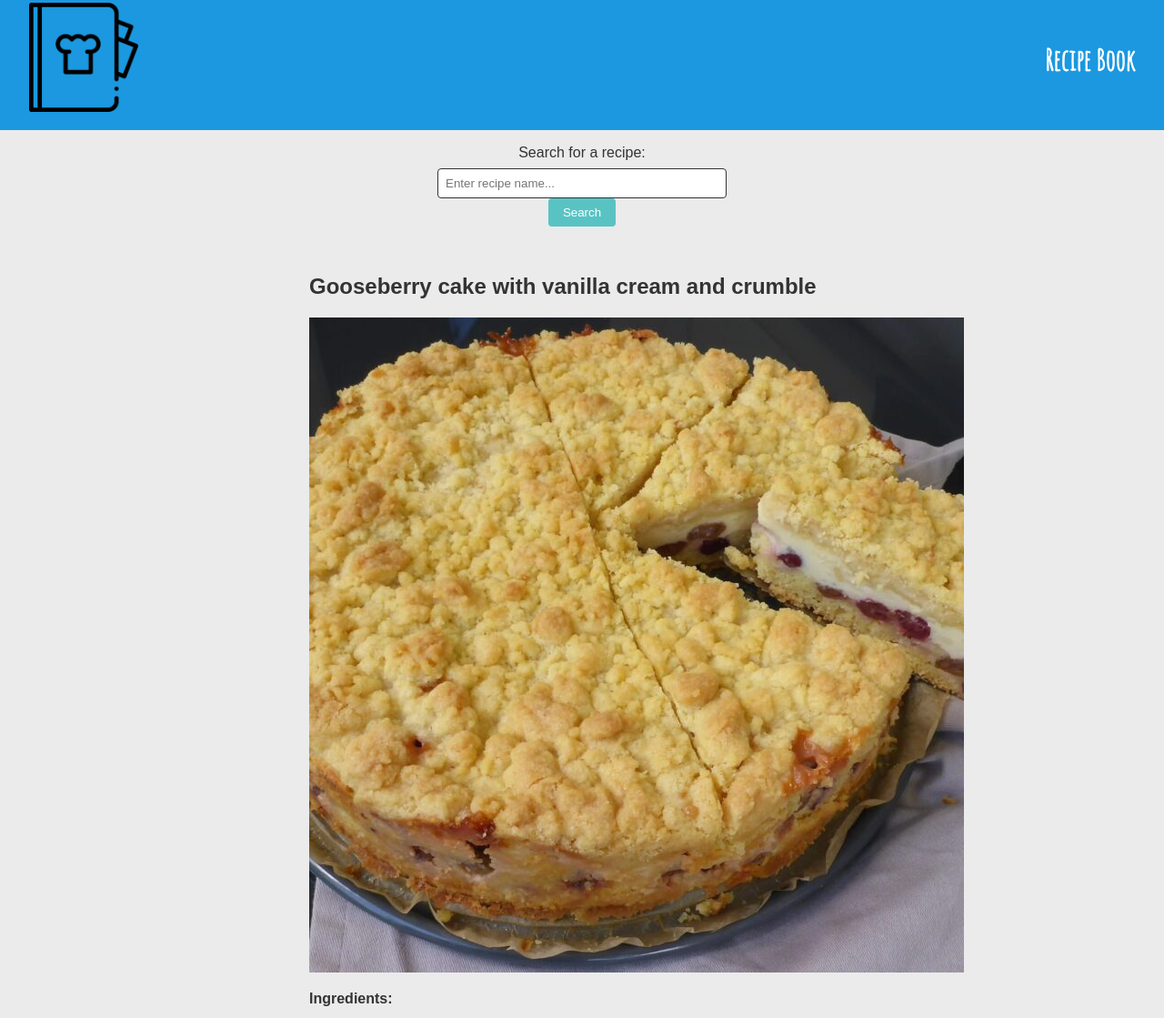
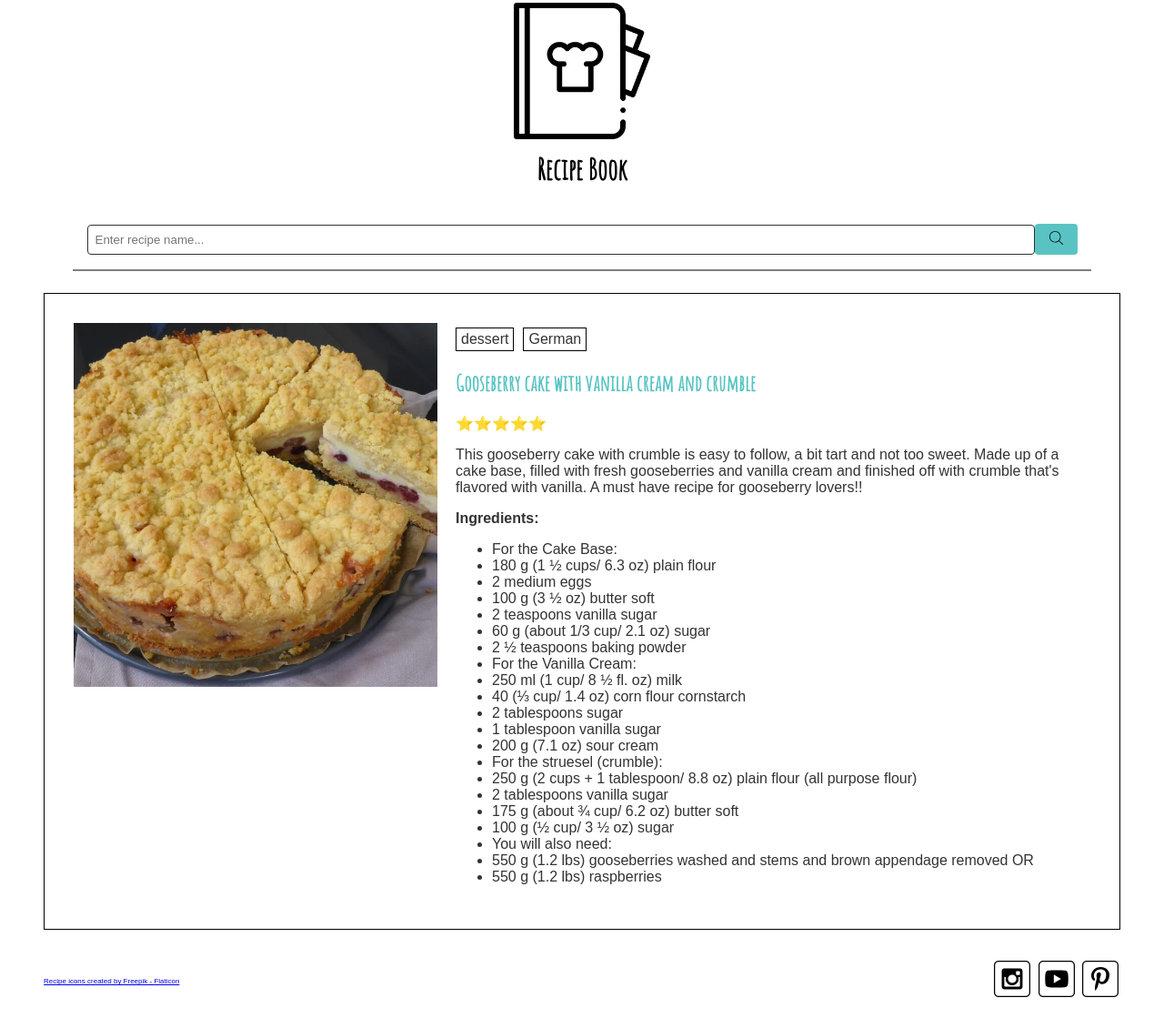
Before and after one commit to moludoyi1/wdd131, a plain HTML site: page recipes/index.html in a window 1280 px wide. Shown: the part 13-1132 px from the top of the page at 91% size. Drawn offline with Linux system fonts and the light colour scheme.

Commit message:
recipes done

```diff
--- a/recipes/index.html
+++ b/recipes/index.html
@@ -35,11 +35,13 @@
     <!-- Search Form Section -->
     <section class="search-section">
         <form action="#" method="GET" class="search-form">
-            <label for="search">Search for a recipe:</label>
-            <input type="text" id="search" name="search" placeholder="Enter recipe name..." required>
-            <button id="search-button" type="submit">Search</button>
+            <!-- <label for="search">Search for a recipe:</label> -->
+            <input type="text" id="search-input" name="search" placeholder="Enter recipe name..." required>
+            <button id="search-button" type="submit"><img src="images/search.svg" alt="search-icon"></button>
         </form>
     </section>
+
+    <hr>
 
     <!-- Recipe Section -->
     <main>
--- a/recipes/main.js
+++ b/recipes/main.js
@@ -16,17 +16,24 @@ function getRandomRecipe(recipes) {
 function generateRecipeHTML(recipe) {
     return `
         <section class="recipe">
+        <img src="${recipe.image}" alt="${recipe.name}">
+        <div class="recipes-informations">
+            <div class="tag-names">
+                ${recipe.tags.map(tag  => `<span class="tag">${tag}</span>`).join('')}
+            </div>
             <h2>${recipe.name}</h2>
-            <div class="recipe-details">
-                <img src="${recipe.image}" alt="${recipe.name}">
-                <p><strong>Ingredients:</strong></p>
-                <ul>
-                    ${recipe.recipeIngredient.map(ingredient => `<li>${ingredient}</li>`).join('')}
-                </ul>
-            </div>
-            <div class="tags">${generateTagsHTML(recipe.tags)}</div>
             <div class="rating" role="img" aria-label="Rating: ${recipe.rating} out of 5 stars">
                 ${generateRatingHTML(recipe.rating)}
+            </div>
+                <div class="recipe-details">
+                    <p class="description">${recipe.description}</p>
+                    <div class="ingredients">
+                        <p><strong>Ingredients:</strong></p>
+                        <ul>
+                            ${recipe.recipeIngredient.map(ingredient => `<li>${ingredient}</li>`).join('')}
+                        </ul>
+                    </div>
+                </div>
             </div>
         </section>
     `;
@@ -81,6 +88,7 @@ function filterRecipes(query) {
 // Event handler for the search button
 function searchHandler(e) {
     e.preventDefault(); // Prevent page reload
+    console.log("hello")
 
     // Get the search input value
     const searchInput = document.getElementById('search-input');
@@ -103,7 +111,7 @@ function init() {
 }
 
 // Attach event listener to the search button
-document.getElementById('search-button').addEventListener('click', searchHandler);
+document.querySelector('.search-form').addEventListener('submit', searchHandler);
 
 // Call the init function to kick things off
 init();
--- a/recipes/recipes.css
+++ b/recipes/recipes.css
@@ -3,7 +3,7 @@
 
 /* Custom Properties */
 :root {
-    --primary-color: #1B98E0;
+    --primary-color: white;
     --secondary-color: #59c3c3;
     --text-dark: #333;
     --text-light: #ebebeb;
@@ -16,7 +16,7 @@ body {
     font-family: var(--primary-font);
     margin: 0;
     padding: 0;
-    background-color: var(--text-light);
+    background-color: white;
     color: var(--text-dark);
 }
 
@@ -40,6 +40,12 @@ h1 {
     font-family: var(--secondary-font);
     font-size: 2rem; /* Increase font size for main heading */
     margin: 0.5rem 0;
+    color: black;
+}
+
+h2{
+    color: #59c3c3;
+    font-family: "Amatic SC";
 }
 
 /* Search Form Styles */
@@ -50,8 +56,9 @@ h1 {
 
 .search-form {
     display: flex;
-    flex-direction: column;
+    flex-direction: row;
     align-items: center;
+    justify-content: center;
 }
 
 .search-form label {
@@ -63,7 +70,7 @@ h1 {
     border: 1px solid var(--text-dark);
     border-radius: 4px;
     width: 80%; /* Responsive input width */
-    max-width: 300px; /* Maximum width for input field */
+    max-width: 100%; /* Maximum width for input field */
 }
 
 .search-form button {
@@ -76,8 +83,19 @@ h1 {
     transition: background-color 0.3s;
 }
 
+.search-form button img{
+    width: 15px;
+    height: 15px;
+}
+
 .search-form button:hover {
     background-color: #45b6b6; /* Adjusted color for hover effect */
+}
+
+hr{
+    border: 0.5px solid grey;
+    margin-left: 5rem;
+    margin-right: 5rem;
 }
 
 /* Recipe Section Styles */
@@ -90,41 +108,109 @@ main {
 
 #recipe-container {
     width: 100%;
-    max-width: 600px; /* Limit width for larger screens */
+}
+
+.recipe{
+    display: flex;
+    flex-direction: rows;
+    border: solid 1px black;
+    width: auto;
+    padding: 2rem;
+    margin-left: 2em;
+    margin-right: 2em;
+}
+
+.recipe img{
+    /* width: 300px;
+    height: 400px; */
+    max-height: 400px;
+    margin-right: 20px;
+}
+
+.tag-names{
+    display: flex;
+    flex-direction: row;
+    gap: 10px;
+    margin-top: 5px;
+}
+
+.tag{
+    border: solid 1px black;
+    padding: 3px 5px;
 }
 
 /* Footer Styles */
 footer {
+    display: flex;
+    justify-content: space-between;
     text-align: center;
     padding: 1rem;
-    background-color: var(--primary-color);
-    color: white;
+    background-color: white;
+    margin-left: 2em;
+    margin-right: 2em;
 }
 
 footer p {
     font-size: 0.6em; /* Smaller size for attribution */
+    margin-top: auto;
+    margin-bottom: auto;
 }
 
 .social {
-    margin-top: 1rem;
+    margin-top: auto;
+    margin-bottom: auto;
+}
+
+.social img{
+    width: 40px;
+    height: 40px;
+    margin: 2px;
 }
 
 /* Responsive Styles */
-@media (min-width: 600px) {
+@media (max-width: 600px) {
     header {
         flex-direction: row;
-        justify-content: space-between;
+        justify-content: center;
         padding: 1rem 2rem; /* Add more padding for larger screens */
     }
 
     .logo img {
         max-width: 120px; /* Adjust logo size for wider screens */
     }
+
+    hr{
+        margin: 0;
+    }
+
+    .recipe{
+        display: flex;
+        flex-direction: column;
+    }
+
+    .recipe-descriptio{
+        display: none; /*  Hide recipe description on larger screens */
+    }
+
+    .recipe img {
+        max-width: 100%;
+        width: auto;
+        margin: 5px;
+    }
+
+    .recipe-details{
+        display: none;
+    }
+
+    footer{
+        display: flex;
+        flex-direction: column-reverse;
+    }
 }
 
 @media (min-width: 960px) {
     main {
-        max-width: 960px; /* Limit maximum width to avoid stretching */
-        margin: auto; /* Center main content */
+        /* max-width: 960px; Limit maximum width to avoid stretching */
+        /* margin: auto; Center main content */
     }
 }
```
